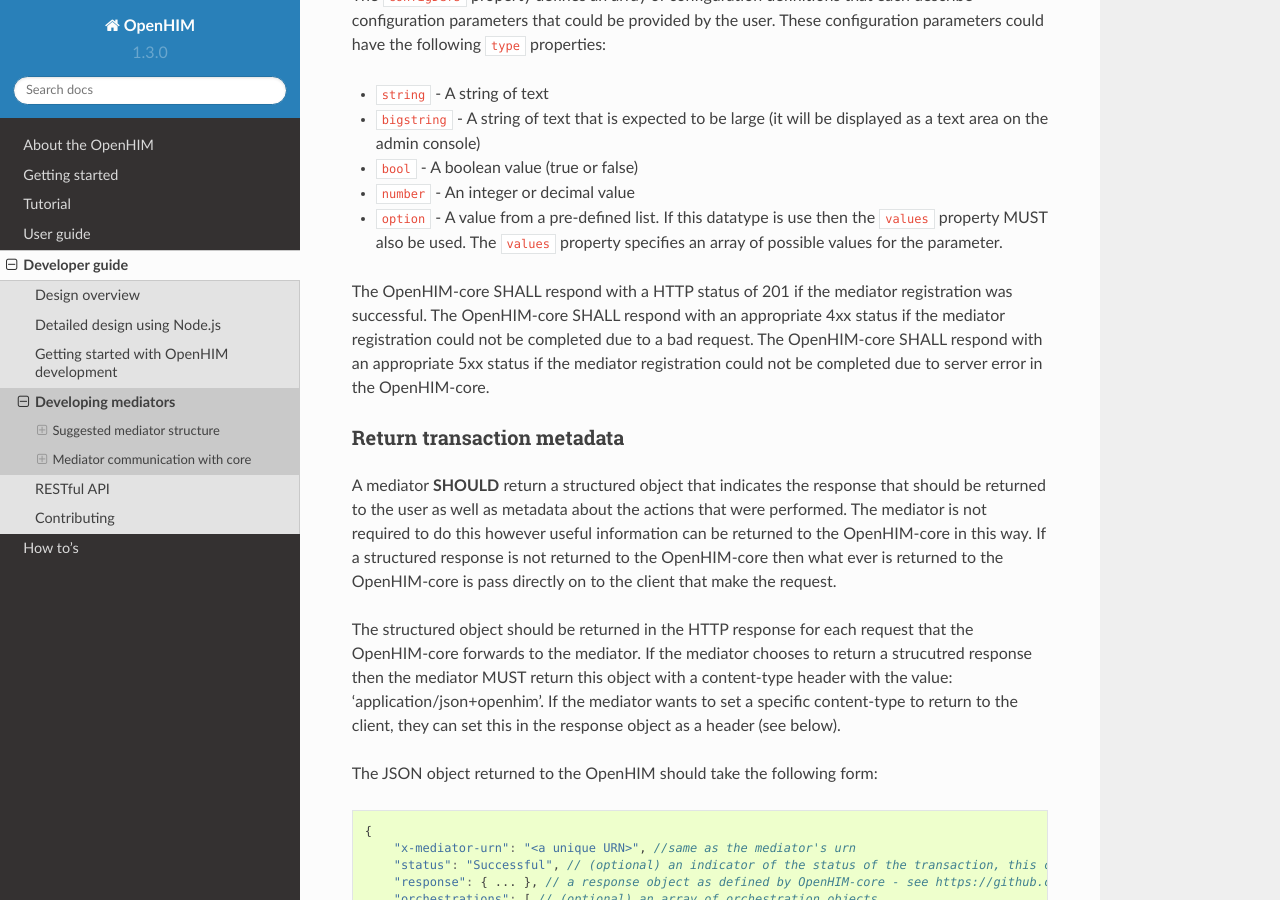
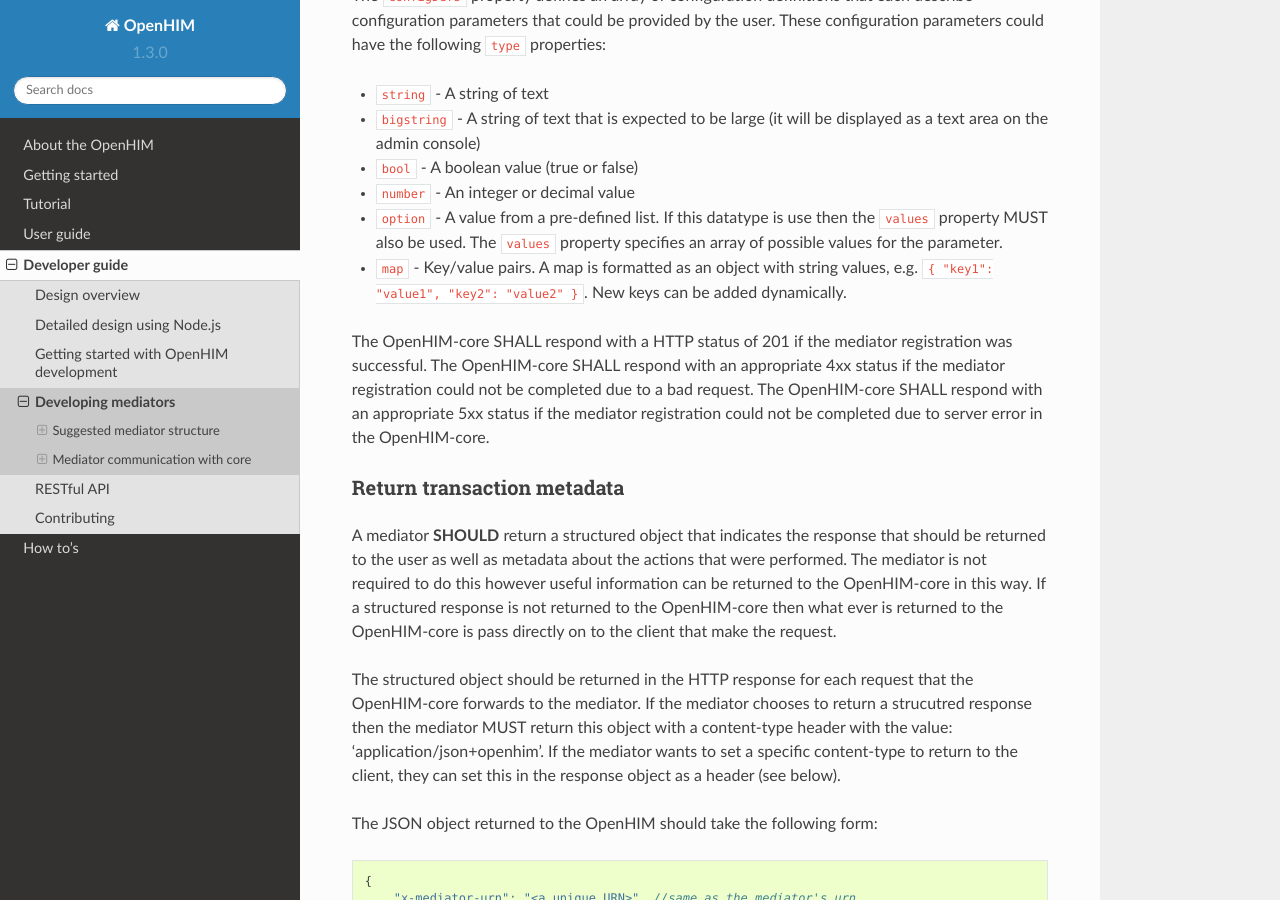
Before and after one commit to jembi/openhim-core-js, a Sphinx documentation site: the page built from docs/dev-guide/mediators.md, in a window 1280 px wide and 900 px high, scrolled down 3470 px. Built offline with Sphinx 7.4.7 and the Read the Docs theme 2.0.0, drawn with Linux system fonts in a browser that asks for light colours.

Commit message:
Mediators: Added support for 'map' config type

```diff
--- a/docs/dev-guide/mediators.md
+++ b/docs/dev-guide/mediators.md
@@ -78,6 +78,7 @@
 * `bool` - A boolean value (true or false)
 * `number` - An integer or decimal value
 * `option` - A value from a pre-defined list. If this datatype is use then the `values` property MUST also be used. The `values` property specifies an array of possible values for the parameter.
+* `map` - Key/value pairs. A map is formatted as an object with string values, e.g. `{ "key1": "value1", "key2": "value2" }`. New keys can be added dynamically.
 
 The OpenHIM-core SHALL respond with a HTTP status of 201 if the mediator registration was successful.
 The OpenHIM-core SHALL respond with an appropriate 4xx status if the mediator registration could not be completed due to a bad request.
```
Also changed, not shown: 3 other files.
